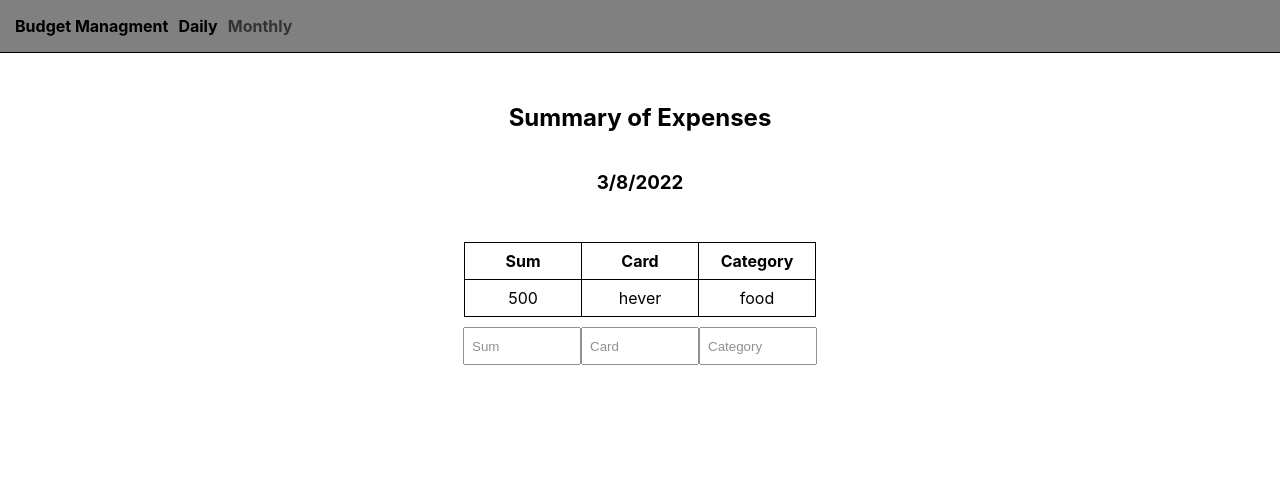
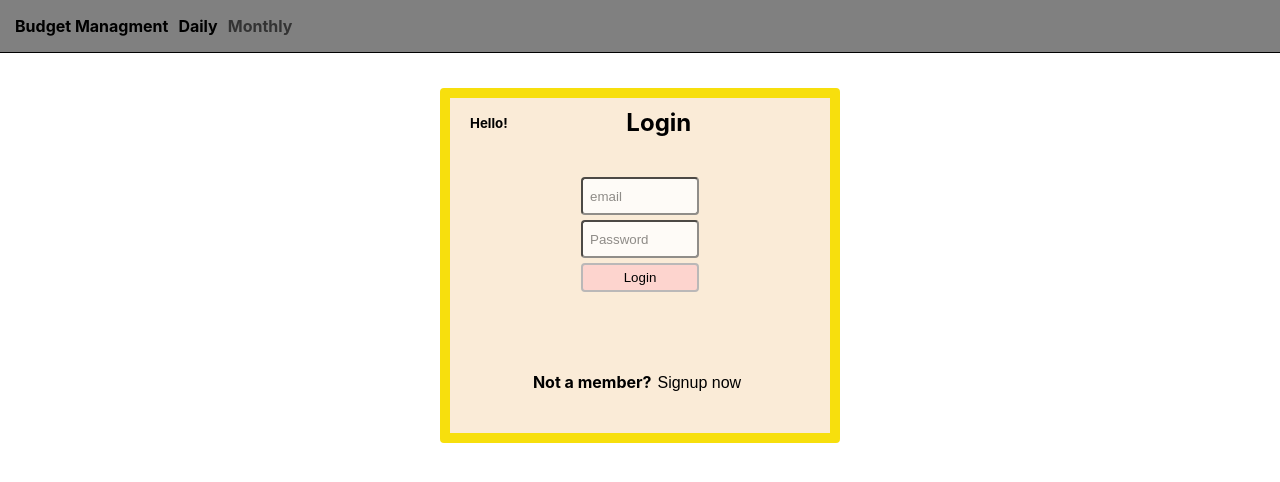
Before and after one commit to AmitGabay/budget-management, a React (Create React App) app: page / in a window 1280 px wide. Shown: the top 482 px of the page. Built offline with nearby package versions, Linux system fonts and the light colour scheme.

Commit message:
add login page and connect to server

```diff
--- a/package.json
+++ b/package.json
@@ -9,6 +9,7 @@
     "@testing-library/jest-dom": "^5.16.4",
     "@testing-library/react": "^13.3.0",
     "@testing-library/user-event": "^13.5.0",
+    "axios": "^1.1.3",
     "react": "^18.2.0",
     "react-dom": "^18.2.0",
     "react-router-dom": "^6.3.0",
--- a/src/App.js
+++ b/src/App.js
@@ -1,19 +1,47 @@
 import { Routes, Route } from "react-router";
+import { useState, useEffect } from "react";
+import axios from "axios";
 
 import Navbar from "./components/Navbar/Navbar";
+import Login from "./pages/Login/Login";
 import Daily from "./pages/Daily/Daily";
 import Monthly from "./pages/Monthly/Monthly";
 
 import "./App.module.css";
 
 function App() {
+  const [data, setData] = useState([]);
+  const [userLoggedIn, setUserLoggedIn] = useState(Boolean(localStorage.user));
+
+  useEffect(() => {
+    if (!userLoggedIn) return;
+
+    const getData = async () => {
+      const { data } = await axios(`${process.env.REACT_APP_SERVER_URL}/`);
+
+      setData(data);
+    };
+
+    getData();
+  }, [userLoggedIn]);
+
+  const logout = () => {
+    setUserLoggedIn(false);
+    localStorage.clear();
+    delete axios.defaults.headers.Authorization;
+  };
+
   return (
     <div className="App">
-      <Navbar />
-      <Routes>
-        <Route path="/" element={<Daily />} />
-        <Route path="/month" element={<Monthly />} />
-      </Routes>
+      <Navbar userLoggedIn={userLoggedIn} logout={logout} />
+      {userLoggedIn ? (
+        <Routes>
+          <Route path="/" element={<Daily data={data} setData={setData} />} />
+          <Route path="/month" element={<Monthly />} />
+        </Routes>
+      ) : (
+        <Login userLoggedIn={userLoggedIn} setUserLoggedIn={setUserLoggedIn} />
+      )}
     </div>
   );
 }
--- a/src/components/Input/Input.jsx
+++ b/src/components/Input/Input.jsx
@@ -1,4 +1,4 @@
-import { useEffect, useState } from "react";
+import { useState } from "react";
 
 import style from "./Input.module.css";
 
--- a/src/components/Navbar/Navbar.jsx
+++ b/src/components/Navbar/Navbar.jsx
@@ -2,9 +2,9 @@ import { NavLink } from "react-router-dom";
 
 import style from "./Navbar.module.css";
 
-const Navbar = () => {
+const Navbar = ({ userLoggedIn, logout }) => {
   return (
-    <div className={style.navbar}>
+    <nav className={style.navbar}>
       <p>Budget Managment</p>
       <NavLink
         to={"/"}
@@ -22,7 +22,8 @@ const Navbar = () => {
       >
         Monthly
       </NavLink>
-    </div>
+      {userLoggedIn && <button onClick={logout}>Logout</button>}
+    </nav>
   );
 };
 
--- a/src/components/Navbar/Navbar.module.css
+++ b/src/components/Navbar/Navbar.module.css
@@ -22,3 +22,12 @@
 .selected {
   opacity: 1;
 }
+
+.navbar button {
+  margin: auto 5px auto auto;
+  border-radius: 4px;
+  border: 2px solid black;
+  background-color: transparent;
+  padding: 5px 10px;
+  cursor: pointer;
+}
--- a/src/pages/Daily/Daily.jsx
+++ b/src/pages/Daily/Daily.jsx
@@ -1,23 +1,15 @@
-import React, { useState } from "react";
+import React from "react";
 
 import Table from "../../components/Table/Table";
 import Input from "../../components/Input/Input";
 
 import style from "./Daily.module.css";
 
-const Daily = () => {
+const Daily = ({ data, setData }) => {
   const current = new Date();
   const date = `${current.getDate()}/${
     current.getMonth() + 1
   }/${current.getFullYear()}`;
-
-  const [data, setData] = useState([
-    {
-      sum: "500",
-      card: "hever",
-      category: "food",
-    },
-  ]);
 
   const columns = [
     {
--- /dev/null
+++ b/src/pages/Login/Login.jsx
@@ -0,0 +1,96 @@
+import { useState } from "react";
+import axios from "axios";
+
+import style from "./Login.module.css";
+
+const [LOGIN, SIGNUP] = ["Login", "Signup"];
+
+const Login = ({ setUserLoggedIn }) => {
+  const [mode, setMode] = useState(LOGIN);
+  const [email, setEmail] = useState("");
+  const [password, setPassword] = useState("");
+
+  const changeMode = () => {
+    mode === LOGIN ? setMode(SIGNUP) : setMode(LOGIN);
+  };
+
+  const typeEmail = (event) => {
+    setEmail(event.target.value);
+  };
+
+  const typePassword = (event) => {
+    setPassword(event.target.value);
+  };
+
+  const onSubmit = async (event) => {
+    event.preventDefault();
+    try {
+      const { data } = await axios.post(
+        `${process.env.REACT_APP_SERVER_URL}/${mode}`,
+        {
+          mode,
+          email,
+          password,
+        }
+      );
+      setUserLoggedIn(true);
+      localStorage.setItem("user", data.token);
+      if (data.token) axios.defaults.headers.Authorization = data.token;
+    } catch ({ response }) {
+      if (response.status === 409) {
+        alert("This email is already registered!");
+      } else if (response.status === 403) {
+        alert("Incorrect email or password. Try again!");
+      }
+    }
+  };
+
+  return (
+    <div className={style.login}>
+      <div className={style.container}>
+        <div className={style.header}>
+          <h5>Hello!</h5>
+          <h2 className={style.name}>{mode}</h2>
+
+          <div className={style.icon}></div>
+        </div>
+
+        <form className={style.form} onSubmit={onSubmit}>
+          <input
+            className={style.input}
+            type="text"
+            placeholder="email"
+            value={email}
+            name="email"
+            required
+            onChange={typeEmail}
+          />
+
+          <input
+            className={style.input}
+            type="password"
+            placeholder="Password"
+            value={password}
+            name="psw"
+            minLength="8"
+            required
+            onChange={typePassword}
+          />
+
+          <button className={style.btn} type="submit">
+            {mode}
+          </button>
+        </form>
+
+        <div className={style.signup}>
+          <h4>{mode === LOGIN ? "Not a member?" : "Already a member?"}</h4>
+          <button className={style.link} onClick={changeMode}>
+            {mode === LOGIN ? "Signup now" : LOGIN}
+          </button>
+        </div>
+      </div>
+    </div>
+  );
+};
+
+export default Login;
--- /dev/null
+++ b/src/pages/Login/Login.module.css
@@ -0,0 +1,76 @@
+.login {
+  display: flex;
+  justify-content: center;
+}
+
+.container {
+  display: flex;
+  flex-direction: column;
+  align-items: center;
+  margin: 35px 40px;
+  border-radius: 4px;
+  border: 10px solid rgb(247, 223, 13);
+  padding: 10px 20px;
+  background-color: antiquewhite;
+  width: 400px;
+  height: 355px;
+  box-sizing: border-box;
+}
+
+.header {
+  display: flex;
+  align-items: center;
+  justify-content: space-between;
+  margin-bottom: 20px;
+  width: 100%;
+}
+
+.login h5 {
+  margin: 0;
+}
+
+.name {
+  margin: 0;
+}
+
+.icon {
+  display: flex;
+  max-width: 25px;
+}
+
+.form {
+  display: flex;
+  flex-direction: column;
+  gap: 5px;
+  margin: 20px 0 50px;
+}
+
+.input {
+  border-radius: 4px;
+  padding: 7px;
+}
+
+.btn {
+  border-radius: 4px;
+  border: 2px solid rgb(186, 184, 184);
+  background-color: rgb(253, 212, 206);
+  margin: 0 0 30px;
+  padding: 5px;
+  cursor: pointer;
+}
+
+.signup {
+  display: flex;
+  align-items: baseline;
+}
+
+.login h4 {
+  margin: 0;
+}
+
+.link {
+  cursor: pointer;
+  background-color: transparent;
+  border: 0;
+  font-size: 16px;
+}
```
Also changed, not shown: 1 other file (tests, documents, lock files or other folders).
